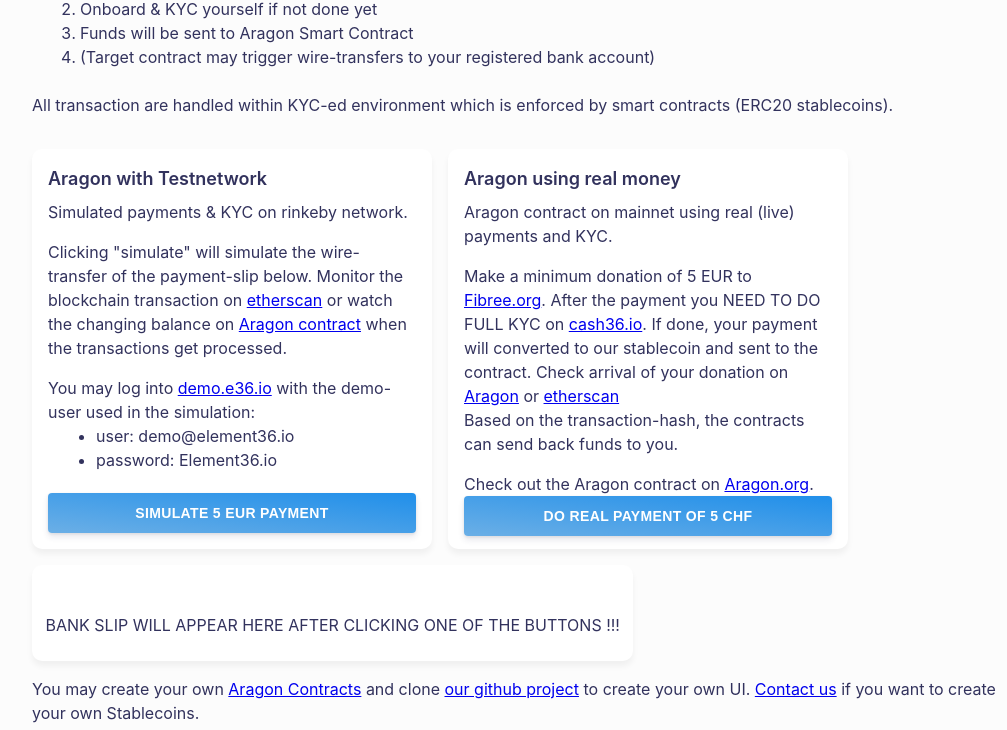
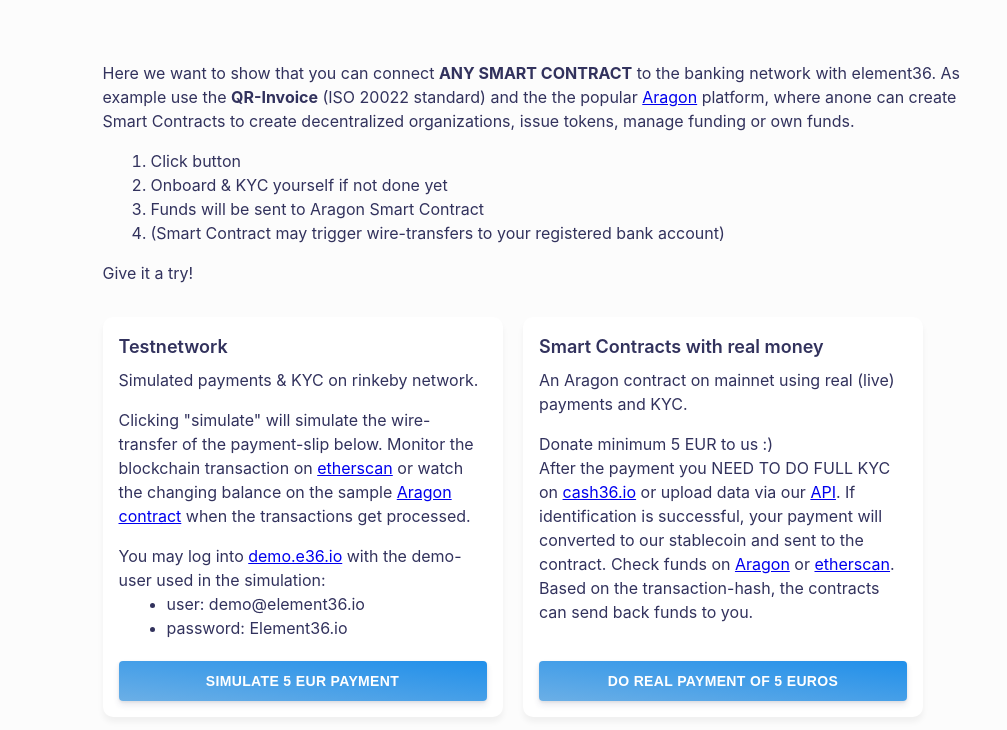
Before and after one commit to element36-io/cash36-examples, a website: page src/index.html in a window 1280 px wide. Shown: the part 123-853 px from the top of the page, without its empty margins (108-1115 px from the left). Drawn offline with Linux system fonts and the light colour scheme.

Commit message:
text updates

```diff
--- a/src/index.css
+++ b/src/index.css
@@ -8,6 +8,7 @@
   --background: #fcfcfc;
   --header: #f7f8fb;
   --button: linear-gradient(to left bottom, #208fea, #6bafe6);
+  --maxwidth: 875px;
 
   --borderRadius: 4px;
   --shadow: 0 4px 6px rgba(50, 50, 93, 0.11), 0 1px 3px rgba(0, 0, 0, 0.08);
@@ -146,8 +147,9 @@
 /* CONTAINER */
 
 .container {
-  max-width: 1000px;
+  max-width: var(--maxwidth);
   margin: 0 auto;
+  padding:0.5em;
 }
 
 /* HEADER */
@@ -156,11 +158,15 @@
   background: var(--header);
   color: var(--textGray);
   padding: 8px;
+  margin-bottom: 1em;
+  vertical-align: center;
 }
 
 .header__content {
-  max-width: 1000px;
+  max-width: var(--maxwidth);
   margin: 0 auto;
+  height:6em;
+
 }
 
 /* HERO */
@@ -199,12 +205,12 @@
 
 /* PING PONG */
 
-.ping-pong {
-  display: flex;
+.example {
+  /*display: flex;*/
   margin-bottom: 16px;
 }
 
-.ping-pong__section {
+.example__section {
   height: 400px;
   margin-right: 16px;
   display: inline-flex;
@@ -213,10 +219,10 @@
   max-width: 400px;
 }
 
-.ping-pong__section > button {
+.example__section > button {
   margin-top: auto;
 }
 
-.ping-pong__section > input {
+.example__section > input {
   margin: 8px 0;
 }
--- a/src/index.html
+++ b/src/index.html
@@ -12,84 +12,86 @@
     <header class="header">
       <div class="header__content">
         <h1>
-          <img  src="./img/aragon2.png" class="hero__img" style="width: 5%; height: 5%"/>
-          Wire-transfer Euro or CHF to Aragon Smart Contracts
+          <img  src="./img/aragon2.png" class="hero__img" />
+          QR-Code to Smart Contract<br> ... and back again!
         </h1>
       </div>
     </header>
     <div class="container">
       <section class="hero">
-
+        <p class="__paragraph">
+          Here we want to show that you can connect <strong>ANY SMART CONTRACT</strong> to the banking network with element36.
+          As example use the <strong>QR-Invoice</strong> (ISO 20022 standard) and the the popular
+          <a href="https://aragon.org" target="_blank" >Aragon</a> platform, where anone can create Smart Contracts to create decentralized organizations, issue tokens, manage funding or own funds.
+        </p>
+        <p class="__paragraph">
         <OL >
-            <LI>Click button (and do real payment if can choose the red pill)</LI>
+            <LI>Click button</LI>
             <LI>Onboard &amp; KYC yourself if not done yet</LI>
             <LI>Funds will be sent to Aragon Smart Contract</LI>
-            <LI>(Target contract may trigger wire-transfers to your registered bank account)</LI>
-
+            <LI>(Smart Contract may trigger wire-transfers to your registered bank account)</LI>
         </OL>
-        <br>
-        <p >
-          All transaction are handled within KYC-ed environment which is enforced by smart contracts (ERC20 stablecoins).
-      </p>
+        </p>
+        <p class="__paragraph">
+          Give it a try!
+        </p>
 
       </section>
-      <section class="ping-pong">
-        <div class="ping-pong__section paper">
-            <h3>Aragon with Testnetwork</h3>
+      <section class="example">
+        <div class="example__section paper">
+            <h3>Testnetwork</h3>
             Simulated payments &amp; KYC on rinkeby network.
 
             <p class="__paragraph">
                Clicking "simulate" will simulate the wire-transfer of the payment-slip below. Monitor the blockchain transaction on
-                <a href="https://rinkeby.etherscan.io/address/0xb62d5cfe67b69f9bf045a2f7ef923a384d533154#tokentxns">etherscan</a> or watch the changing balance on
-                <a href="https://rinkeby.aragon.org/?#/fibreetest/0xb62d5cfe67b69f9bf045a2f7ef923a384d533154/">Aragon contract</a> when the transactions get processed.
+                <a href="https://rinkeby.etherscan.io/address/0xb62d5cfe67b69f9bf045a2f7ef923a384d533154#tokentxns" target="_blank">etherscan</a> or watch the changing balance on the sample
+                <a href="https://rinkeby.aragon.org/?#/fibreetest/0xb62d5cfe67b69f9bf045a2f7ef923a384d533154/" target="_blank">Aragon contract</a> when the transactions get processed.
             </p>
 
             <p class="__paragraph">
-              You may log into <a href="https://demo.e36.io">demo.e36.io</a> with the demo-user used in the simulation: <UL><LI>user: demo@element36.io</LI> <LI>password: Element36.io </LI></UL>
+              You may log into <a href="https://demo.e36.io" target="_blank">demo.e36.io</a> with the demo-user used in the simulation: <UL><LI>user: demo@element36.io</LI> <LI>password: Element36.io </LI></UL>
           </p>
 
             <button type="button" class="btn-ping button button-full" onclick="simulatePayment();">
               Simulate 5 EUR payment
             </button>
         </div>
-        <div class="ping-pong__section paper">
-            <h3>Aragon using real money</h3>
+        <div class="example__section paper">
+            <h3>Smart Contracts with real money</h3>
             <div>
-              Aragon contract on mainnet using real (live) payments and KYC.
+              An Aragon contract on mainnet using real (live) payments and KYC.
             </div>
             <p class="__paragraph">
-                Make a minimum donation of 5 EUR to <a href="Fibree.org">Fibree.org</a>.
-                After the payment you NEED TO DO FULL KYC on <a href="https://cash36.io">cash36.io</a>.
-                If done, your payment will converted to our stablecoin and sent to the contract.
-                Check arrival of your donation on <a href="https://mainnet.aragon.org/?#/fibreefunding/0x9477bb6b58fb3e08ad08ba30c8116ac3ac728ee9/">Aragon</a>
+                Donate minimum 5 EUR to us :) <br>
+                After the payment you NEED TO DO FULL KYC on <a href="https://cash36.io">cash36.io</a> or upload data via our
+                <a href="https://github.com/element36-io/cash36-frontend/blob/master/doc/src/singlepage.md" target="_blank">API</a>.
+                If identification is successful, your payment will converted to our stablecoin and sent to the contract.
+                Check funds on <a href="https://mainnet.aragon.org/?#/fibreefunding/0x9477bb6b58fb3e08ad08ba30c8116ac3ac728ee9/" target="_blank">Aragon</a>
                 or
-                <a href="https://etherscan.io/address/0x9477bb6b58fb3e08ad08ba30c8116ac3ac728ee9">etherscan</a>
-                <br>
+                <a href="https://etherscan.io/address/0x9477bb6b58fb3e08ad08ba30c8116ac3ac728ee9" target="_blank">etherscan</a>.
                 Based on the transaction-hash, the contracts can send back funds to you.
-            </p>
-            <p class="__paragraph">
-                Check out the Aragon contract on <a href="0x9477bb6b58fb3e08ad08ba30c8116ac3ac728ee9">Aragon.org</a>.
             </p>
 
             <button type="button" class="btn-ping button button-full">
-            Do real payment of 5 CHF
+            Do real payment of 5 Euros
             </button>
         </div>
       </section>
-      <section class="ping-pong">
-        <div  class="paper " id="bankslip"><br><br>&nbsp;&nbsp;&nbsp;BANK SLIP WILL APPEAR HERE AFTER CLICKING ONE OF THE BUTTONS !!!&nbsp;&nbsp;&nbsp;<br><br></div>
+      <section class="example">
+        <div  class="paper " id="bankslip"><br><br>&nbsp;&nbsp;&nbsp;QR-Code for the wire transfer will appear here after clicking the button. &nbsp;&nbsp;&nbsp;<br><br></div>
       </section>
 
 
-    <section class="ping-pong">
+    <section class="example">
         <div>
-          You may create your own <a href="https://aragon.org">Aragon Contracts</a> and clone  <a href="https://github.com/element36-io">our github project</a> to create your own UI.
-        <a href="https://element36.io">Contact us</a> if you want to create your own Stablecoins.
+          You may create your own <a href="https://aragon.org" target="_blank">Aragon Contracts</a> and clone  <a href="https://github.com/element36-io">our github project</a> to create your own UI.
+        <a href="https://element36.io" target="_blank">Contact us</a> if you want to know more, need help or if you want to create your own Stablecoins for your Dapp.
+        Apply for the zero fee partner program <a href="https://docs.google.com/forms/d/e/1FAIpQLScD3GA20z6Ny2c8AYaO8vbAFZZQt8XvL9RIvsjKfTlL5r5Nzw/viewform?usp=sf_link" target="_blank">here</a>
         </div>
     </section>
 
-    <section class="ping-pong" style=" opacity: 0.5; display:none;">
-      <div class="ping-pong__section paper " style="max-width: 800px;">
+    <section class="example" style=" opacity: 0.5; display:none;" id="bankdetails">
+      <div class="example__section paper " style="max-width: 800px;">
         <h3>Bank details for the wire-transfer:</h3>
 
         <div id="bank-details" >
--- a/src/walletfree.js
+++ b/src/walletfree.js
@@ -57,4 +57,6 @@
             document.getElementById(key).innerHTML=serverInfo[key];
         }
     };
+    document.getElementById("bankdetails").style.display="block";
+
 }
```
Also changed, not shown: src/img/aragon.png (deleted), src/img/aragon2.jpeg (deleted), src/img/aragon2.png.
